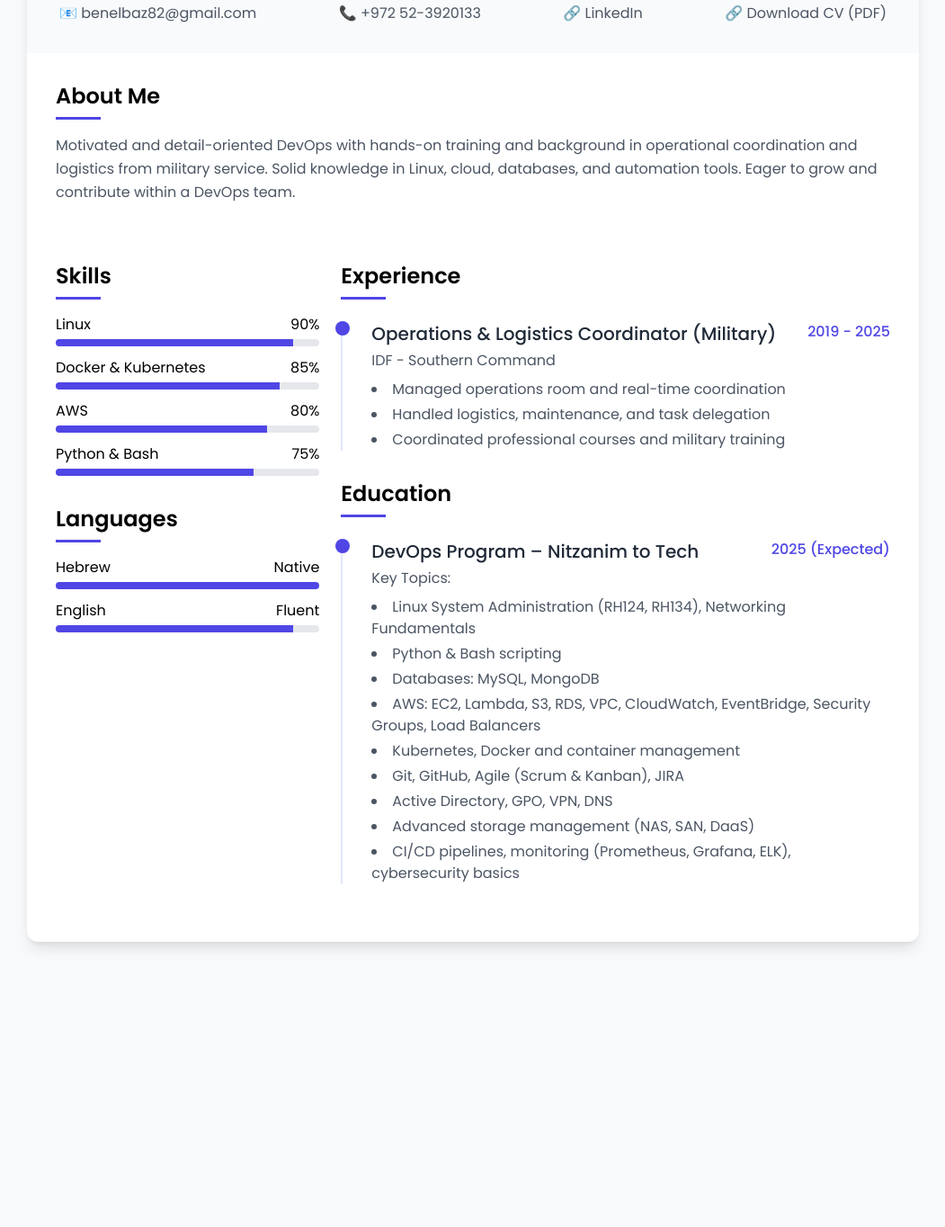
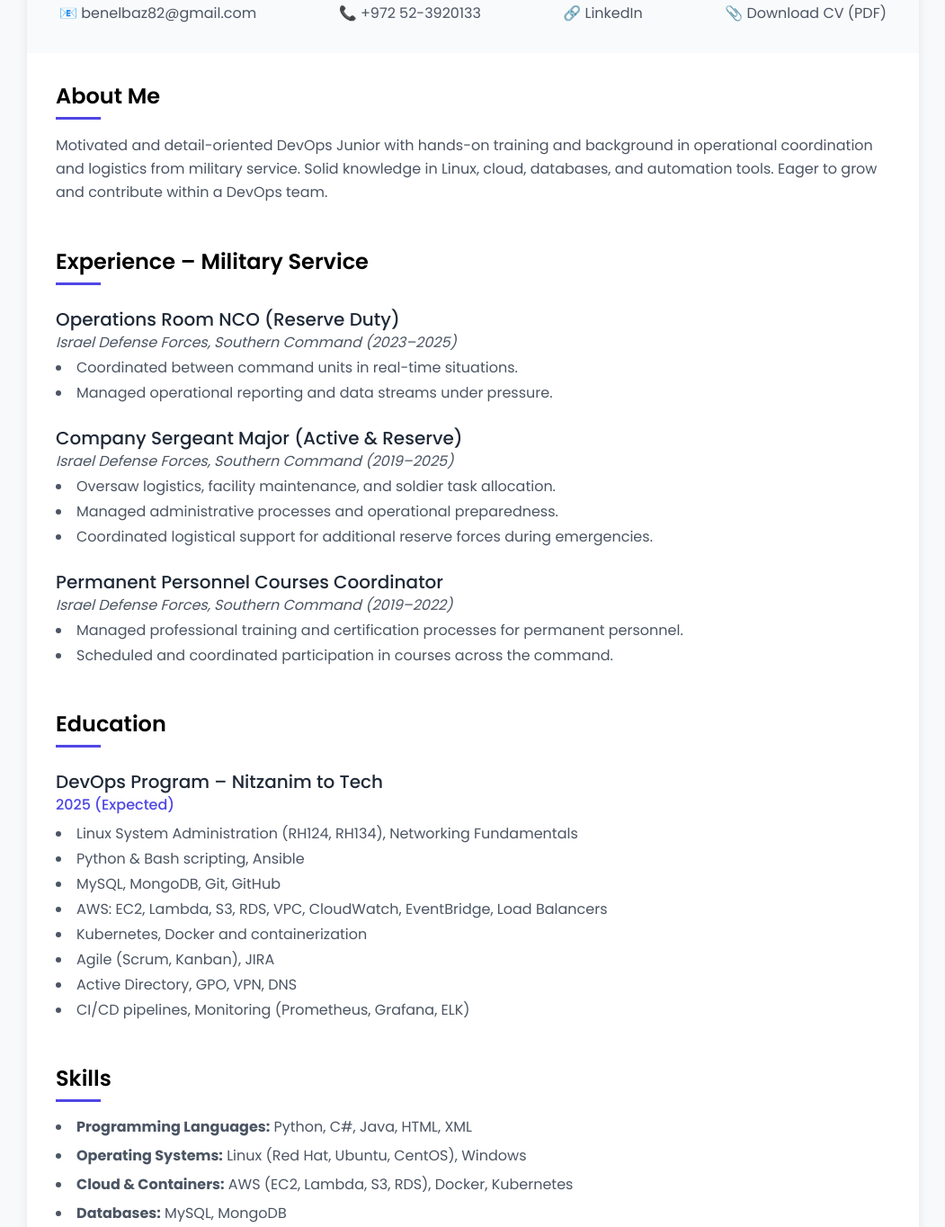
Before and after one commit to benelbaz82/resume, a plain HTML site: page index.html in a window 1280 px wide. Shown: the part 285-1649 px from the top of the page at 90% size, without its empty margins (114-1165 px from the left). Before the commit the page ends 1364 px from the top, so only its background shows below. Drawn offline with nearby package versions, Linux system fonts and the light colour scheme.

Commit message:
Update index.html

```diff
--- a/index.html
+++ b/index.html
@@ -1,11 +1,13 @@
+
 <!DOCTYPE html>
+
 <html lang="en">
 <head>
-  <meta charset="UTF-8">
-  <meta name="viewport" content="width=device-width, initial-scale=1.0">
+<meta charset="utf-8"/>
+<meta content="width=device-width, initial-scale=1.0" name="viewport"/>
 <title>Ben Elbaz - DevOps CV</title>
 <script src="https://cdn.tailwindcss.com"></script>
-  <link href="https://fonts.googleapis.com/css2?family=Poppins:wght@300;400;500;600;700&amp;display=swap" rel="stylesheet">
+<link href="https://fonts.googleapis.com/css2?family=Poppins:wght@300;400;500;600;700&amp;display=swap" rel="stylesheet"/>
 <style>
     body {
       font-family: 'Poppins', sans-serif;
@@ -24,149 +26,127 @@
       width: 50px;
       background-color: #4f46e5;
     }
-        .progress-bar {
-            height: 8px;
-            border-radius: 4px;
-            background-color: #e5e7eb;
-            overflow: hidden;
-        }
-        .progress {
-            height: 100%;
-            background-color: #4f46e5;
-        }
-        @media print {
-            .print-btn {
-                display: none;
-            }
-        }
   </style>
+<link href="https://unpkg.com/aos@2.3.1/dist/aos.css" rel="stylesheet"/>
+<script src="https://unpkg.com/aos@2.3.1/dist/aos.js"></script>
 </head>
 <body>
 <div class="container mx-auto px-4 py-8 max-w-5xl">
-    <div class="hidden">
-      <button onclick="window.print()" class="print-btn bg-indigo-600 hover:bg-indigo-700 text-white font-medium py-2 px-4 rounded-lg transition duration-300 flex items-center">Print CV</button>
-    </div>
 <div class="bg-white rounded-xl shadow-lg overflow-hidden">
 <div class="bg-gradient-to-r from-indigo-600 to-purple-600 text-white p-8">
 <div class="flex flex-col md:flex-row items-center">
 <div class="md:mr-8 mb-4 md:mb-0">
-            <div class="w-40 h-40 rounded-full bg-white p-2"><img src="ben-elbaz-profile.png" alt="Ben Elbaz" class="w-full h-full object-cover rounded-full"></div>
+<div class="w-40 h-40 rounded-full bg-white p-2">
+<img alt="Ben Elbaz" class="w-full h-full object-cover rounded-full" src="ben-elbaz-profile.png"/>
+</div>
 </div>
 <div class="text-center md:text-left">
 <h1 class="text-4xl font-bold">Ben Elbaz</h1>
 <p class="text-xl mt-2">DevOps Engineer</p>
 <div class="mt-4 flex flex-wrap justify-center md:justify-start gap-3">
-              <span class="bg-white/20 px-3 py-1 rounded-full text-sm backdrop-blur-sm">Linux</span> <span class="bg-white/20 px-3 py-1 rounded-full text-sm backdrop-blur-sm">AWS</span> <span class="bg-white/20 px-3 py-1 rounded-full text-sm backdrop-blur-sm">Docker</span> <span class="bg-white/20 px-3 py-1 rounded-full text-sm backdrop-blur-sm">Kubernetes</span>
+<span class="bg-white/20 px-3 py-1 rounded-full text-sm backdrop-blur-sm">Linux</span>
+<span class="bg-white/20 px-3 py-1 rounded-full text-sm backdrop-blur-sm">AWS: EC2</span>
+<span class="bg-white/20 px-3 py-1 rounded-full text-sm backdrop-blur-sm">Lambda</span>
+<span class="bg-white/20 px-3 py-1 rounded-full text-sm backdrop-blur-sm">S3</span>
+<span class="bg-white/20 px-3 py-1 rounded-full text-sm backdrop-blur-sm">RDS</span>
+<span class="bg-white/20 px-3 py-1 rounded-full text-sm backdrop-blur-sm">VPC</span>
+<span class="bg-white/20 px-3 py-1 rounded-full text-sm backdrop-blur-sm">CloudWatch</span>
+<span class="bg-white/20 px-3 py-1 rounded-full text-sm backdrop-blur-sm">EventBridge</span>
+<span class="bg-white/20 px-3 py-1 rounded-full text-sm backdrop-blur-sm">Security Groups</span>
+<span class="bg-white/20 px-3 py-1 rounded-full text-sm backdrop-blur-sm">Load Balancers</span>
+<span class="bg-white/20 px-3 py-1 rounded-full text-sm backdrop-blur-sm">Docker</span>
+<span class="bg-white/20 px-3 py-1 rounded-full text-sm backdrop-blur-sm">Kubernetes</span>
 </div>
 </div>
 </div>
 </div>
 <div class="bg-gray-50 p-6 flex flex-wrap justify-center md:justify-between text-gray-600">
-        <span class="mx-3 my-2">📧 benelbaz82@gmail.com</span> <span class="mx-3 my-2">📞 +972 52-3920133</span> <span class="mx-3 my-2">🔗 <a href="https://linkedin.com/in/BenElbaz" target="_blank">LinkedIn</a></span> <span class="mx-3 my-2">🔗 <a href="Ben%20Elbaz.pdf" target="_blank" download="">Download CV (PDF)</a></span>
+<span class="mx-3 my-2">📧 benelbaz82@gmail.com</span>
+<span class="mx-3 my-2">📞 +972 52-3920133</span>
+<span class="mx-3 my-2">🔗 <a href="https://linkedin.com/in/BenElbaz" target="_blank">LinkedIn</a></span>
+<span class="mx-3 my-2">📎 <a download="" href="Ben Elbaz.pdf">Download CV (PDF)</a></span>
 </div>
 <div class="px-8 pt-8">
-        <div class="mb-8">
+<div class="mb-12">
 <h2 class="text-2xl font-semibold section-title mb-4">About Me</h2>
-          <p class="text-gray-600 leading-relaxed">Motivated and detail-oriented DevOps with hands-on training and background in operational coordination and logistics from military service. Solid knowledge in Linux, cloud, databases, and automation tools. Eager to grow and contribute within a DevOps team.</p>
+<p class="text-gray-600 leading-relaxed">
+          Motivated and detail-oriented DevOps Junior with hands-on training and background in operational coordination and logistics from military service. Solid knowledge in Linux, cloud, databases, and automation tools. Eager to grow and contribute within a DevOps team.
+        </p>
 </div>
+<div class="mb-12">
+<h2 class="text-2xl font-semibold section-title mb-6">Experience – Military Service</h2>
+<div class="mb-6">
+<h3 class="text-xl font-medium text-gray-800">Operations Room NCO (Reserve Duty)</h3>
+<p class="text-gray-600 italic mb-1">Israel Defense Forces, Southern Command (2023–2025)</p>
+<ul class="list-disc list-inside text-gray-600 space-y-1">
+<li>Coordinated between command units in real-time situations.</li>
+<li>Managed operational reporting and data streams under pressure.</li>
+</ul>
 </div>
-      <div class="grid grid-cols-1 md:grid-cols-3 gap-6 p-8">
-        <div class="md:col-span-1">
-          <div class="mb-8">
-            <h2 class="text-2xl font-semibold section-title mb-4">Skills</h2>
-            <div class="mb-3">
-              <div class="flex justify-between mb-1">
-                <span>Linux</span><span>90%</span>
+<div class="mb-6">
+<h3 class="text-xl font-medium text-gray-800">Company Sergeant Major (Active &amp; Reserve)</h3>
+<p class="text-gray-600 italic mb-1">Israel Defense Forces, Southern Command (2019–2025)</p>
+<ul class="list-disc list-inside text-gray-600 space-y-1">
+<li>Oversaw logistics, facility maintenance, and soldier task allocation.</li>
+<li>Managed administrative processes and operational preparedness.</li>
+<li>Coordinated logistical support for additional reserve forces during emergencies.</li>
+</ul>
 </div>
-              <div class="progress-bar">
-                <div class="progress" style="width:90%"></div>
-              </div>
-            </div>
-            <div class="mb-3">
-              <div class="flex justify-between mb-1">
-                <span>Docker & Kubernetes</span><span>85%</span>
-              </div>
-              <div class="progress-bar">
-                <div class="progress" style="width:85%"></div>
-              </div>
-            </div>
-            <div class="mb-3">
-              <div class="flex justify-between mb-1">
-                <span>AWS</span><span>80%</span>
-              </div>
-              <div class="progress-bar">
-                <div class="progress" style="width:80%"></div>
-              </div>
-            </div>
-            <div class="mb-3">
-              <div class="flex justify-between mb-1">
-                <span>Python & Bash</span><span>75%</span>
-              </div>
-              <div class="progress-bar">
-                <div class="progress" style="width:75%"></div>
-              </div>
-            </div>
-          </div>
-          <div class="mb-8">
-            <h2 class="text-2xl font-semibold section-title mb-4">Languages</h2>
-            <div class="mb-3">
-              <div class="flex justify-between mb-1">
-                <span>Hebrew</span><span>Native</span>
-              </div>
-              <div class="progress-bar">
-                <div class="progress" style="width:100%"></div>
-              </div>
-            </div>
-            <div class="mb-3">
-              <div class="flex justify-between mb-1">
-                <span>English</span><span>Fluent</span>
-              </div>
-              <div class="progress-bar">
-                <div class="progress" style="width:90%"></div>
-              </div>
-            </div>
-          </div>
-        </div>
-        <div class="md:col-span-2">
-          <div class="mb-8">
-            <h2 class="text-2xl font-semibold section-title mb-6">Experience</h2>
-            <div class="mb-6 relative pl-8 border-l-2 border-indigo-100">
-              <div class="absolute left-[-8px] top-0 w-4 h-4 rounded-full bg-indigo-600"></div>
-              <div class="mb-1 flex justify-between">
-                <h3 class="text-xl font-medium text-gray-800">Operations & Logistics Coordinator (Military)</h3><span class="text-indigo-600 font-medium">2019 - 2025</span>
-              </div>
-              <p class="text-gray-600 mb-2">IDF - Southern Command</p>
+<div class="mb-6">
+<h3 class="text-xl font-medium text-gray-800">Permanent Personnel Courses Coordinator</h3>
+<p class="text-gray-600 italic mb-1">Israel Defense Forces, Southern Command (2019–2022)</p>
 <ul class="list-disc list-inside text-gray-600 space-y-1">
-                <li>Managed operations room and real-time coordination</li>
-                <li>Handled logistics, maintenance, and task delegation</li>
-                <li>Coordinated professional courses and military training</li>
+<li>Managed professional training and certification processes for permanent personnel.</li>
+<li>Scheduled and coordinated participation in courses across the command.</li>
 </ul>
 </div>
 </div>
-          <div class="mb-8">
+<div class="mb-12">
 <h2 class="text-2xl font-semibold section-title mb-6">Education</h2>
-            <div class="relative pl-8 border-l-2 border-indigo-100">
-              <div class="absolute left-[-8px] top-0 w-4 h-4 rounded-full bg-indigo-600"></div>
-              <div class="mb-1 flex justify-between">
-                <h3 class="text-xl font-medium text-gray-800">DevOps Program – Nitzanim to Tech</h3><span class="text-indigo-600 font-medium">2025 (Expected)</span>
+<div>
+<h3 class="text-xl font-medium text-gray-800">DevOps Program – Nitzanim to Tech</h3>
+<span class="text-indigo-600 font-medium">2025 (Expected)</span>
+<ul class="list-disc list-inside text-gray-600 space-y-1 mt-2">
+<li>Linux System Administration (RH124, RH134), Networking Fundamentals</li>
+<li>Python &amp; Bash scripting, Ansible</li>
+<li>MySQL, MongoDB, Git, GitHub</li>
+<li>AWS: EC2, Lambda, S3, RDS, VPC, CloudWatch, EventBridge, Load Balancers</li>
+<li>Kubernetes, Docker and containerization</li>
+<li>Agile (Scrum, Kanban), JIRA</li>
+<li>Active Directory, GPO, VPN, DNS</li>
+<li>CI/CD pipelines, Monitoring (Prometheus, Grafana, ELK)</li>
+</ul>
 </div>
-              <p class="text-gray-600 mb-2">Key Topics:</p>
+</div>
+<div class="mb-12">
+<h2 class="text-2xl font-semibold section-title mb-4">Skills</h2>
+<ul class="list-disc list-inside text-gray-600 space-y-2">
+<li><strong>Programming Languages:</strong> Python, C#, Java, HTML, XML</li>
+<li><strong>Operating Systems:</strong> Linux (Red Hat, Ubuntu, CentOS), Windows</li>
+<li><strong>Cloud &amp; Containers:</strong> AWS (EC2, Lambda, S3, RDS), Docker, Kubernetes</li>
+<li><strong>Databases:</strong> MySQL, MongoDB</li>
+<li><strong>Scripting &amp; Tools:</strong> Bash, PowerShell, Git, GitHub, Ansible</li>
+<li><strong>Storage &amp; Infrastructure:</strong> NAS, SAN, DaaS, Networking, DNS, VPN, AD, GPO</li>
+<li><strong>Methodologies:</strong> Agile (Scrum, Kanban), JIRA</li>
+<li><strong>Soft Skills:</strong> Quick learner, team player, adaptable to new technologies</li>
+</ul>
+</div>
+<div class="mb-12">
+<h2 class="text-2xl font-semibold section-title mb-4">Languages</h2>
 <ul class="list-disc list-inside text-gray-600 space-y-1">
-                <li>Linux System Administration (RH124, RH134), Networking Fundamentals</li>
-                <li>Python & Bash scripting</li>
-                <li>Databases: MySQL, MongoDB</li>
-                <li>AWS: EC2, Lambda, S3, RDS, VPC, CloudWatch, EventBridge, Security Groups, Load Balancers</li>
-                <li>Kubernetes, Docker and container management</li>
-                <li>Git, GitHub, Agile (Scrum & Kanban), JIRA</li>
-                <li>Active Directory, GPO, VPN, DNS</li>
-                <li>Advanced storage management (NAS, SAN, DaaS)</li>
-                <li>CI/CD pipelines, monitoring (Prometheus, Grafana, ELK), cybersecurity basics</li>
+<li>Hebrew – Native</li>
+<li>English – Fluent</li>
 </ul>
 </div>
 </div>
 </div>
 </div>
-    </div>
-  </div>
+<script>
+      AOS.init({
+        duration: 700,
+        easing: 'ease-in-out',
+        once: true
+      });
+    </script>
 </body>
 </html>
```
Lines whose indentation alone changed are shown as unchanged.
